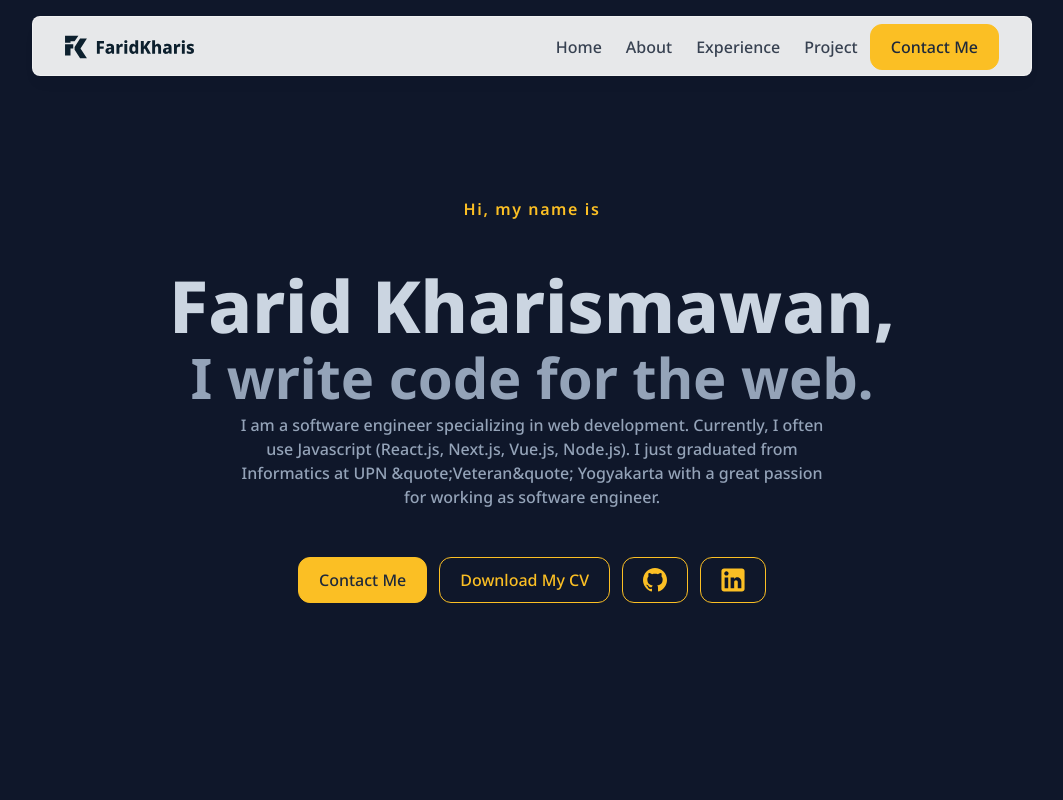
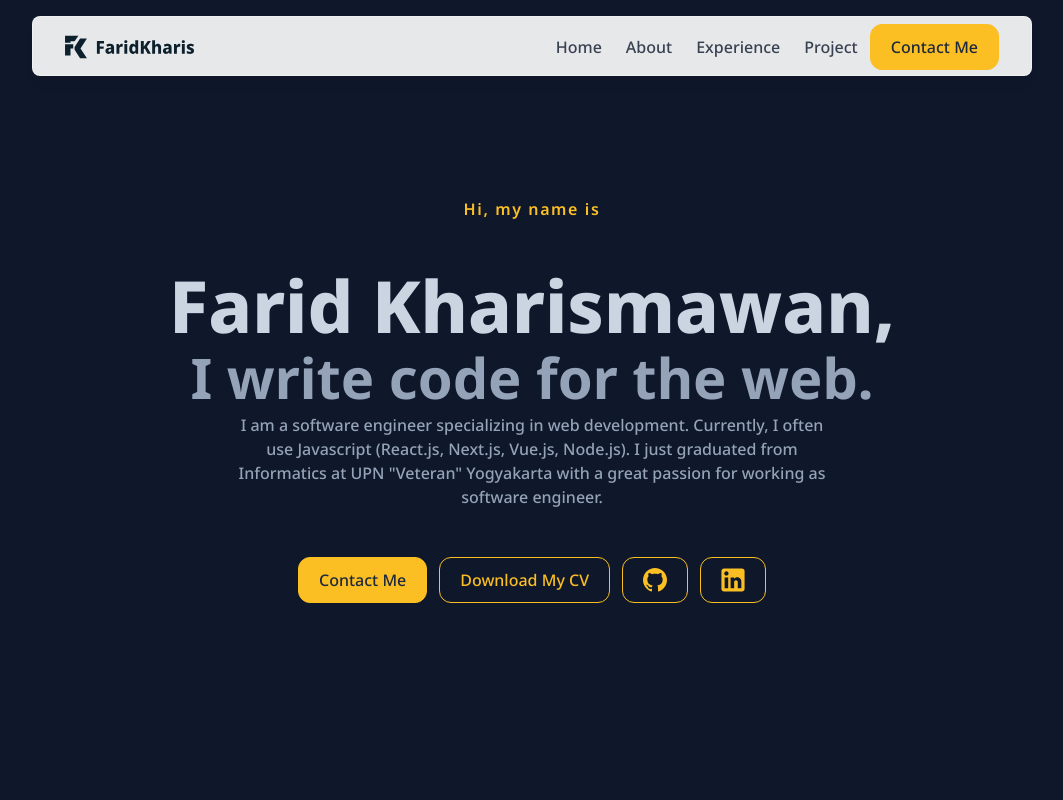
Before and after one commit to faridkharis/faridkharis_0.3, a Next.js app: page / in a window 1280 px wide. Shown: the top 800 px of the page, without its empty margins (108-1171 px from the left). Built offline with nearby package versions, Linux system fonts and the light colour scheme.

Commit message:
fix: typo on intro

```diff
--- a/components/Intro.tsx
+++ b/components/Intro.tsx
@@ -20,7 +20,7 @@ export default function Intro() {
           <p className="text-slate-400 font-medium max-w-[37.5rem] text-base text-center mb-10">
             I am a software engineer specializing in web development. Currently, I often use
             Javascript (React.js, Next.js, Vue.js, Node.js). I just graduated from Informatics at
-            UPN &quote;Veteran&quote; Yogyakarta with a great passion for working as
+            UPN &quot;Veteran&quot; Yogyakarta with a great passion for working as
             software engineer.
           </p>
           <div className="flex flex-col md:flex-row gap-3 w-full md:w-max">
```
